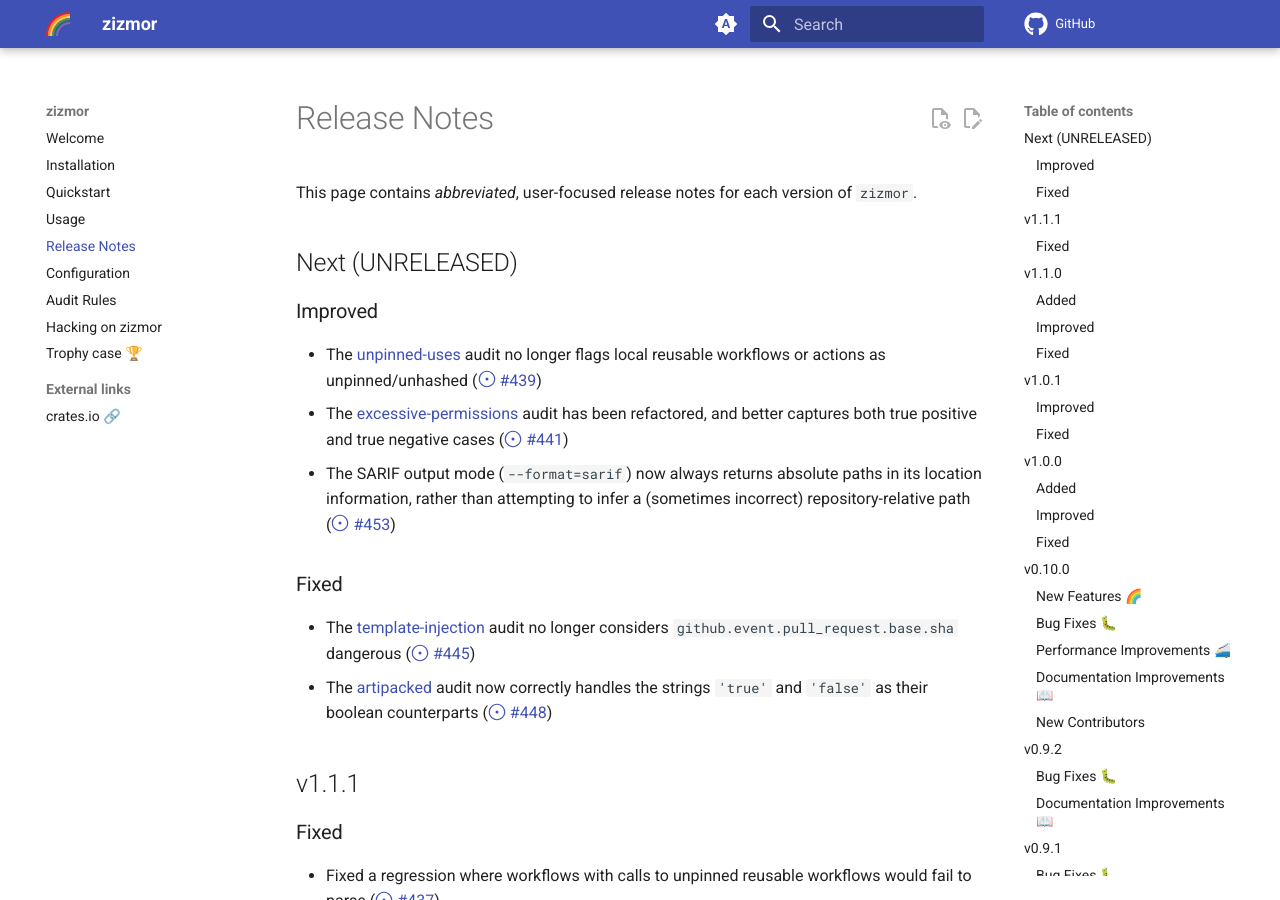
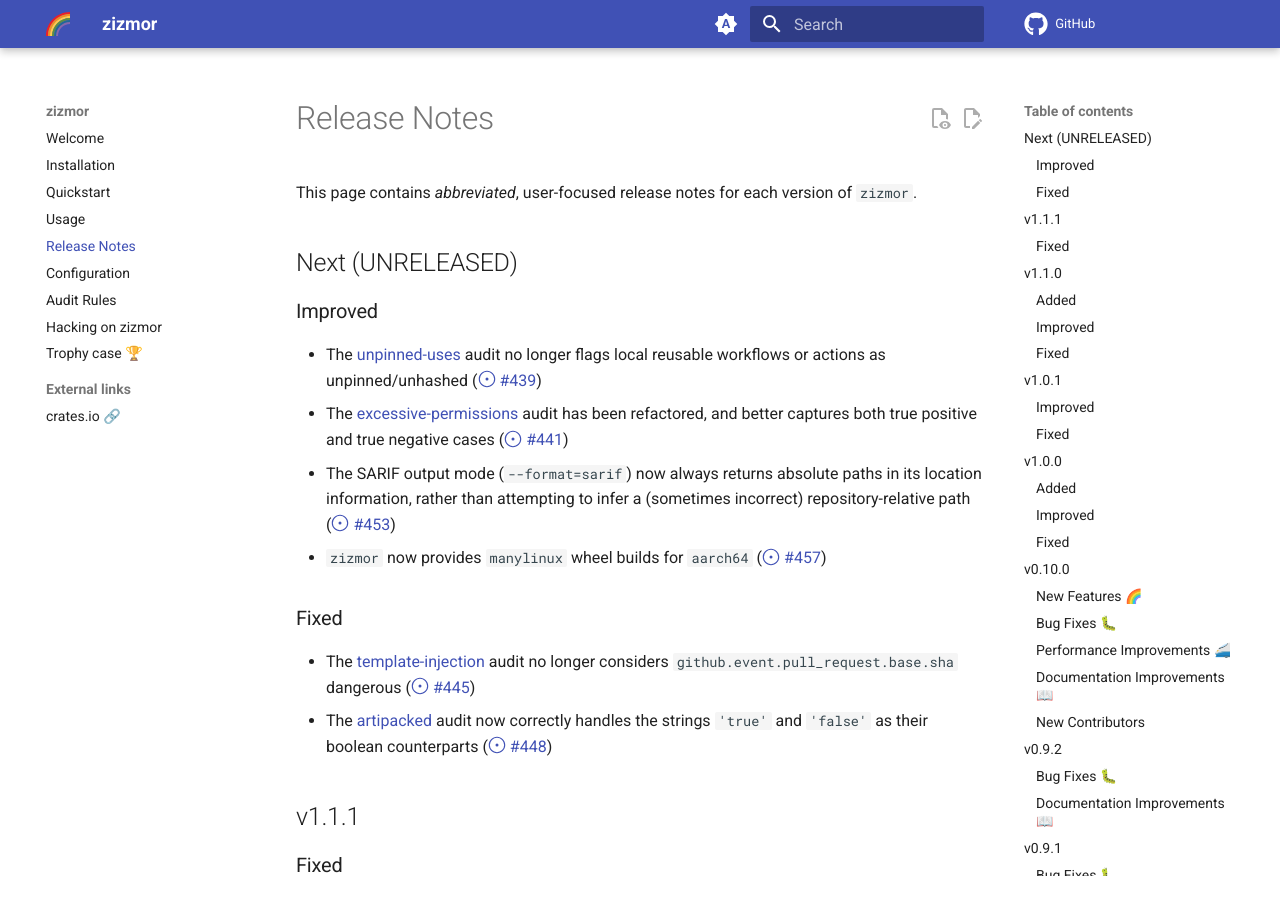
Before and after one commit to zizmorcore/zizmor, an MkDocs documentation site: the page built from docs/release-notes.md, in a window 1280 px wide and 900 px high. Built offline with MkDocs 1.6.1 and Material for MkDocs 9.7.7, drawn with Linux system fonts in a browser that asks for light colours; comment, search, counter and statistics services are not loaded.

Commit message:
ci: pypi: try enabling aarch64 on an ARM runner (#457)

```diff
--- a/docs/release-notes.md
+++ b/docs/release-notes.md
@@ -18,6 +18,7 @@
 * The SARIF output mode (`--format=sarif`) now always returns absolute paths
   in its location information, rather than attempting to infer a (sometimes
   incorrect) repository-relative path (#453)
+* `zizmor` now provides `manylinux` wheel builds for `aarch64` (#457)
 
 ### Fixed
 
```
Also changed, not shown: 1 other file.
